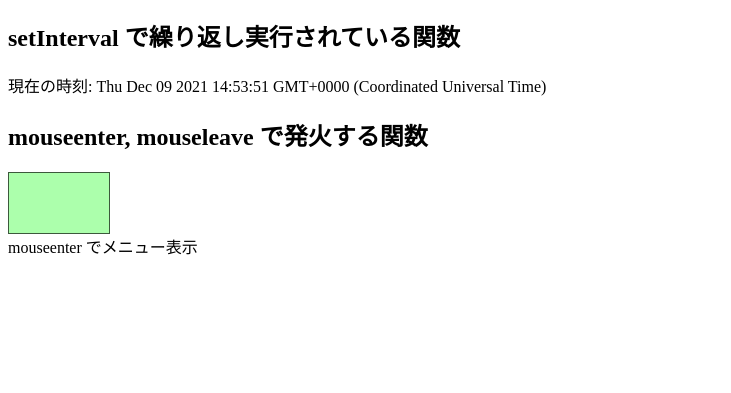
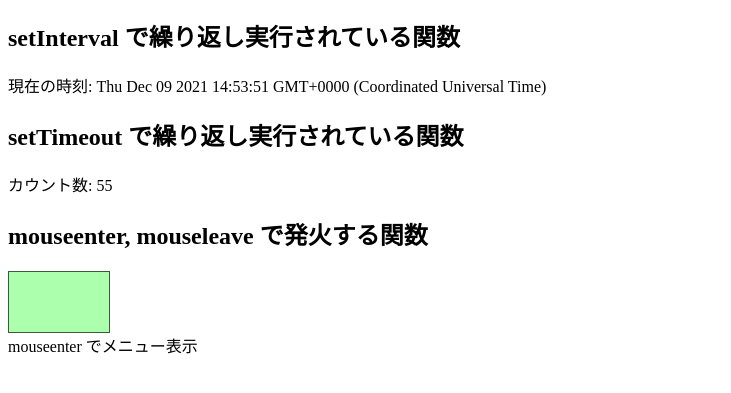
Before and after one commit to terunuma/terunuma.github.io, a plain HTML site: page samples/202112-devtools-sandbox/index.html in a window 1280 px wide. Shown: the part 57-450 px from the top of the page, without its empty margins (0-731 px from the left). Drawn offline with Linux system fonts and the light colour scheme.

Commit message:
feat: add function - startTimeByTimeout

```diff
--- a/samples/202112-devtools-sandbox/index.html
+++ b/samples/202112-devtools-sandbox/index.html
@@ -16,14 +16,29 @@
   </style>
   <script>
     const updateDate = () => {
-      const el = document.querySelector('[data-id="1"]')
-      el.innerText = (new Date())
+      document.querySelector('[data-id="1"]').innerText = (new Date())
+    }
+    const updateCount = (v) => {
+      document.querySelector('[data-id="1b"]').innerText = v
     }
     const mainFunc = () => {
-      const startTimer = () => {
+      const startTimeByTimeout = (numOfExec, callback) => {
+        if (isNaN(numOfExec) || numOfExec < 0) return
+        const doOnce = () => {
+          if (numOfExec < 0) return
+          numOfExec--
+          setTimeout(() => {
+            callback(numOfExec)
+            doOnce()
+          }, 1000)
+        }
+        doOnce()
+      }
+      startTimeByTimeout(60, updateCount)
+      const startTimerByInterval = () => {
         setInterval(updateDate, 1000)
       }
-      startTimer()
+      startTimerByInterval()
 
       const bindMouseEvent = () => {
         const div1 = document.querySelector('[data-id="2a"]')
@@ -64,6 +79,10 @@
   <div>
     現在の時刻: <span data-id="1">-</span>
   </div>
+  <h2>setTimeout で繰り返し実行されている関数</h2>
+  <div>
+    カウント数: <span data-id="1b">-</span>
+  </div>
   <h2>mouseenter, mouseleave で発火する関数</h2>
   <div>
     <div data-id="2a" class="rect"></div>
```
